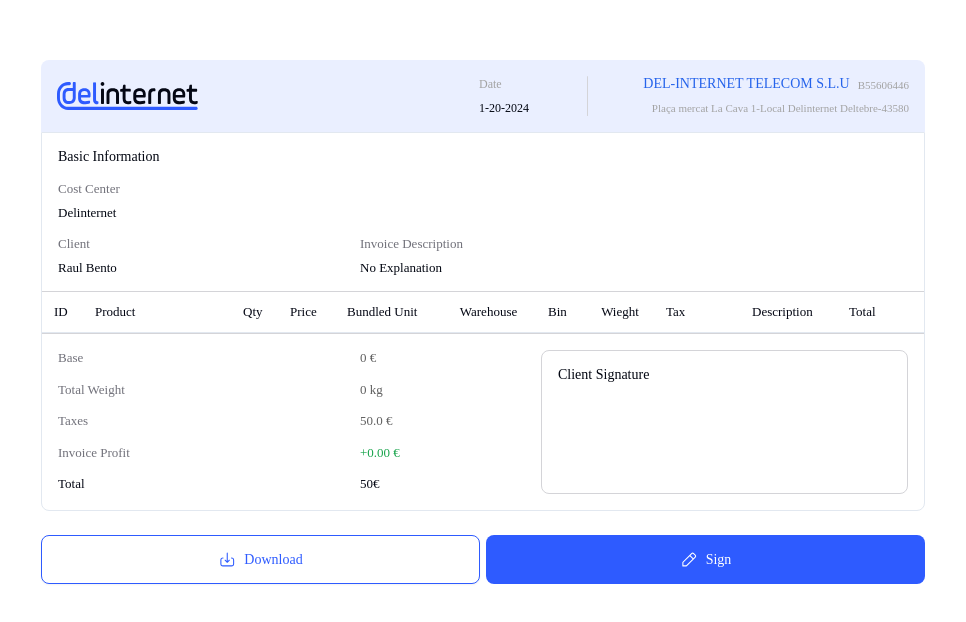
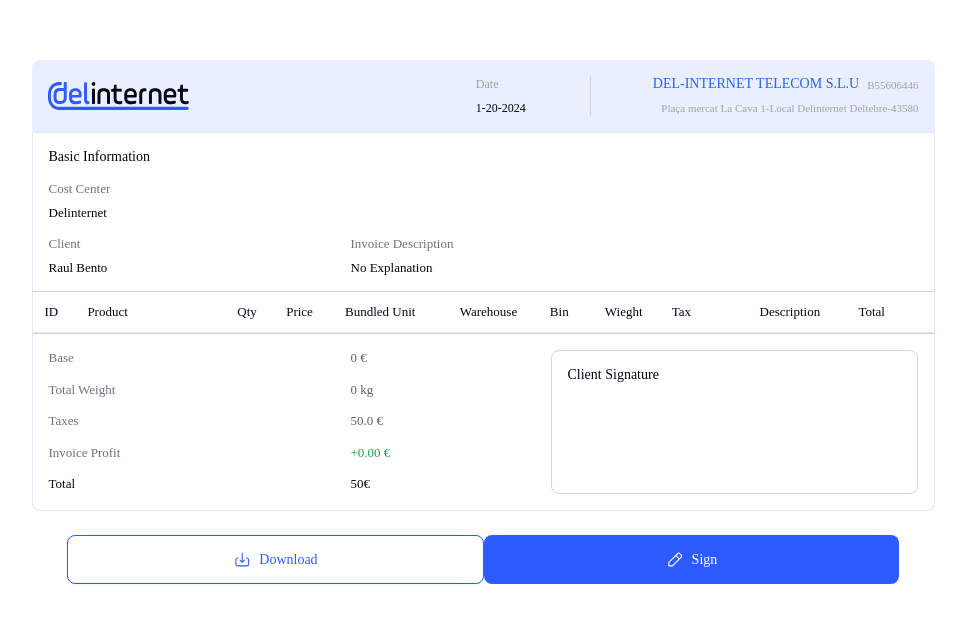
Before and after one commit to mammad-arvin/invoiceTask, a Next.js app: page /invoice/choose-a-template/configuration/finalInvoice in a window 1280 px wide. Shown: the part 144-766 px from the top of the page, without its empty margins (157-1123 px from the left). Built offline with nearby package versions, Linux system fonts and the light colour scheme.

Commit message:
now btns is not in download image

```diff
--- a/components/modules/invoice/finalInvoice/Finall.js
+++ b/components/modules/invoice/finalInvoice/Finall.js
@@ -36,10 +36,10 @@
     }, [invoiceRef]);
 
     return (
-        <div className="flex h-full justify-center items-center p-[204px] ">
+        <div className="flex flex-col h-full justify-center items-center p-[204px] ">
             <div
                 ref={invoiceRef}
-                className="w-[903px] h-[724px]justify-start items-center gap-6 "
+                className="w-[903px] justify-start items-center gap-6 "
             >
                 <InvoiceHeader />
 
@@ -54,9 +54,9 @@
                         <OtherInfo sign="w-[367px]" signtureUrl={url} />
                     </div>
                 </div>
-
+            </div>
             {/* btns */}
-                <div className="flex justify-between items- pt-6">
+            <div className="w-full flex justify-between items- py-6 px-5">
                 <Button
                     variant="outline"
                     className="w-[439px] h-[49px] flex justify-center items-center gap-2 text-[14px] font-[510]  text-[#2E5BFF]  border-[#2E5BFF] rounded-[8px] "
@@ -70,7 +70,6 @@
                 </SignturePad>
             </div>
         </div>
-        </div>
     );
 };
 
```
Lines whose indentation alone changed are shown as unchanged.
